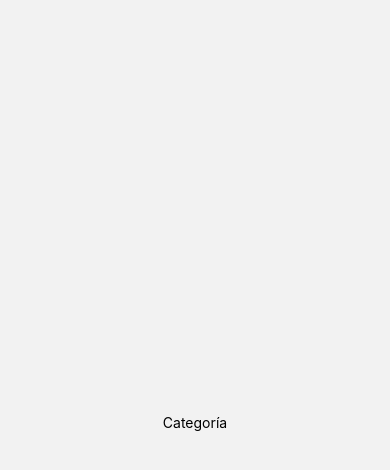
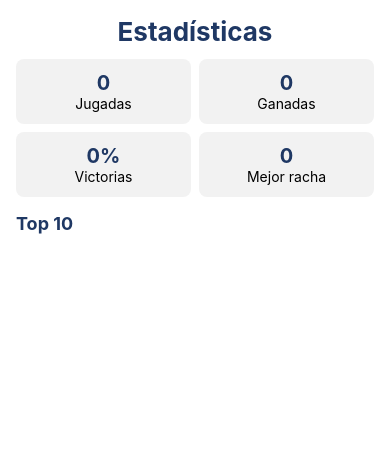
Before and after one commit to JustoYbueno23/Ahorcado-App, a React Native app: screen /Estadisticas in a window 390 px wide. Shown: the top 470 px of the page. Built offline with nearby package versions, Linux system fonts and the light colour scheme.

Commit message:
Diseno estadisticas con tarjetas y top 10

```diff
--- a/src/screens/EstadisticasScreen.js
+++ b/src/screens/EstadisticasScreen.js
@@ -1,10 +1,54 @@
-import React from 'react';
-import { View, Text } from 'react-native';
+import React, { useState } from 'react';
+import { View, Text, FlatList, StyleSheet } from 'react-native';
+import { SafeAreaView } from "react-native-safe-area-context";
+import { leerStats, leerRanking } from '../storage/almacenamiento';
+import { colores } from '../theme/colores';
 
-export default function CategoriaScreen() {
+export default function EstadisticasScreen() {
+    const [stats, setStats] = useState({ jugadas: 0, ganadas: 0, perdidas: 0, racha: 0, mejorRacha: 0 });
+    const [ranking, setRanking] = useState([]);
+
+    React.useEffect(() => {
+        async function cargar() {
+            setStats(await leerStats());
+            setRanking(await leerRanking());
+        }
+        cargar();
+    }, []);
+
+    const porcentaje = stats.jugadas > 0 ? Math.round((stats.ganadas / stats.jugadas) * 100) : 0;
+
     return (
-        <View style={{ flex: 1, alignItems: 'center', justifyContent: 'center' }}>
-            <Text>Categoría</Text>
-        </View>
+        <SafeAreaView style={styles.container} edges={['top', 'left', 'right']}>
+            <Text style={styles.tituloPantalla}>Estadísticas</Text>
+            <View style={styles.tarjetas}>
+                <View style={styles.tarjeta}><Text style={styles.numero}>{stats.jugadas}</Text><Text>Jugadas</Text></View>
+                <View style={styles.tarjeta}><Text style={styles.numero}>{stats.ganadas}</Text><Text>Ganadas</Text></View>
+                <View style={styles.tarjeta}><Text style={styles.numero}>{porcentaje}%</Text><Text>Victorias</Text></View>
+                <View style={styles.tarjeta}><Text style={styles.numero}>{stats.mejorRacha}</Text><Text>Mejor racha</Text></View>
+            </View>
+            <Text style={styles.titulo}>Top 10</Text>
+            <FlatList
+                data={ranking}
+                keyExtractor={(item, index) => index.toString()}
+                renderItem={({ item, index }) => (
+                    <View style={styles.fila}>
+                        <Text style={styles.texto}>{index + 1}. {item.nombre}</Text>
+                        <Text style={styles.texto}>{item.puntaje}</Text>
+                    </View>
+                )}
+            />
+        </SafeAreaView>
     );
 }
+
+const styles = StyleSheet.create({
+    container: { flex: 1, padding: 16, backgroundColor: '#fff' },
+    tituloPantalla: { fontSize: 26, fontWeight: 'bold', color: colores.encabezado, textAlign: 'center' },
+    tarjetas: { flexDirection: 'row', flexWrap: 'wrap', gap: 8, marginTop: 12 },
+    tarjeta: { flex: 1, minWidth: '45%', backgroundColor: colores.superficie, borderRadius: 8, padding: 12, alignItems: 'center' },
+    numero: { fontSize: 20, fontWeight: 'bold', color: colores.encabezado },
+    titulo: { fontSize: 18, fontWeight: 'bold', color: colores.encabezado, marginTop: 16 },
+    fila: { flexDirection: 'row', justifyContent: 'space-between', paddingVertical: 12, borderBottomWidth: 1, borderColor: '#CBD5E1', minHeight: 48 },
+    texto: { fontSize: 16 },
+});
```
